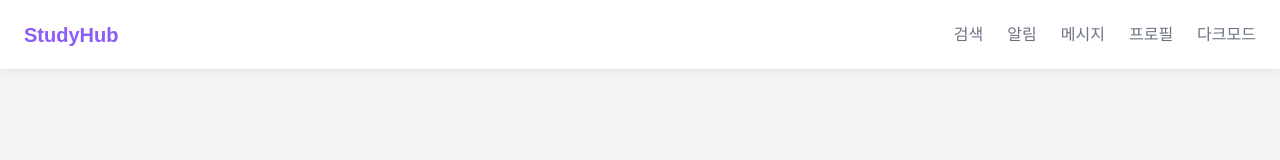
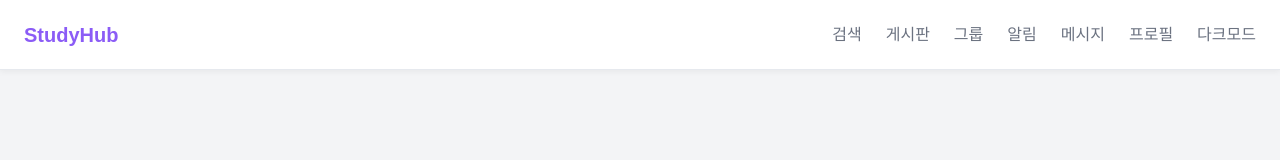
Before and after one commit to prgrms-fe-devcourse/FE7-PROJECT2-TEAM-5, a React (Vite) app: page / in a window 1280 px wide. Shown: the top 160 px of the page. Built offline with nearby package versions, Linux system fonts and the light colour scheme.

Commit message:
💄 Header 메뉴 추가

```diff
--- a/src/components/layout/Header.tsx
+++ b/src/components/layout/Header.tsx
@@ -7,13 +7,15 @@ export default function Header() {
 				<Link to="/" className="text-xl font-bold text-[#8B5CF6]">
 					StudyHub
 				</Link>
-				<div className="flex flex-row gap-6 text-[#6B7280] font-medium">
+				<nav className="flex flex-row gap-6 text-[#6B7280] font-medium">
 					<Link to="/search">검색</Link>
-					<Link to="/">알림</Link>
+					<Link to="/read/1">게시판</Link>
+					<Link to="/">그룹</Link>
+					<button className="cursor-pointer">알림</button>
 					<Link to="/msg/1">메시지</Link>
 					<Link to="/profile/1">프로필</Link>
 					<button className="cursor-pointer">다크모드</button>
-				</div>
+				</nav>
 			</header>
 		</>
 	);
```
